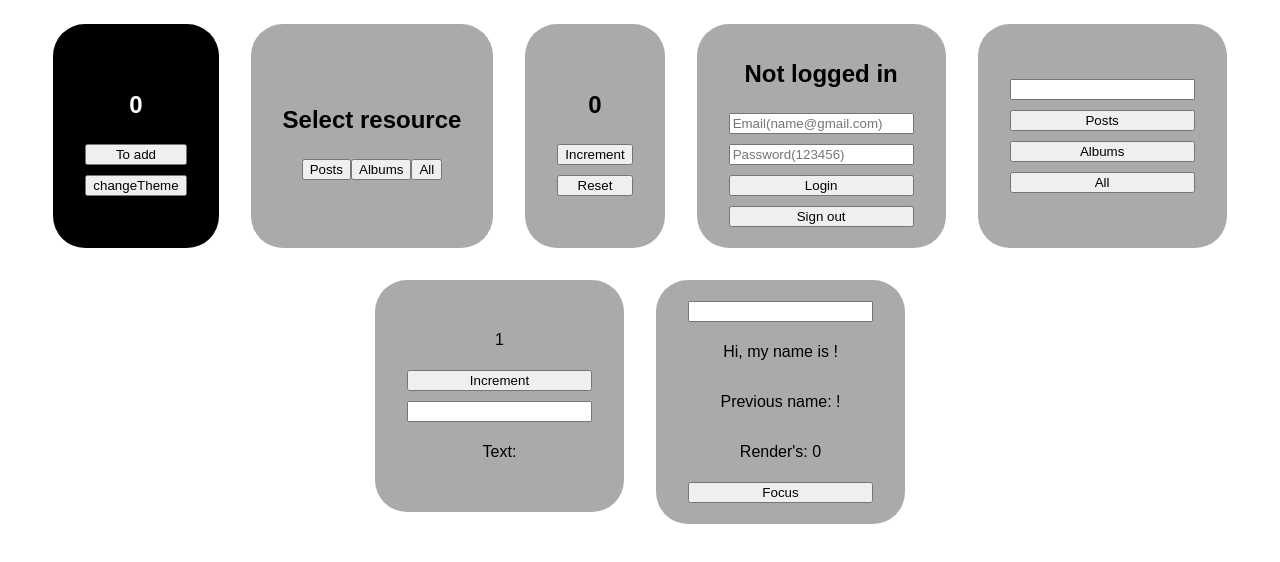
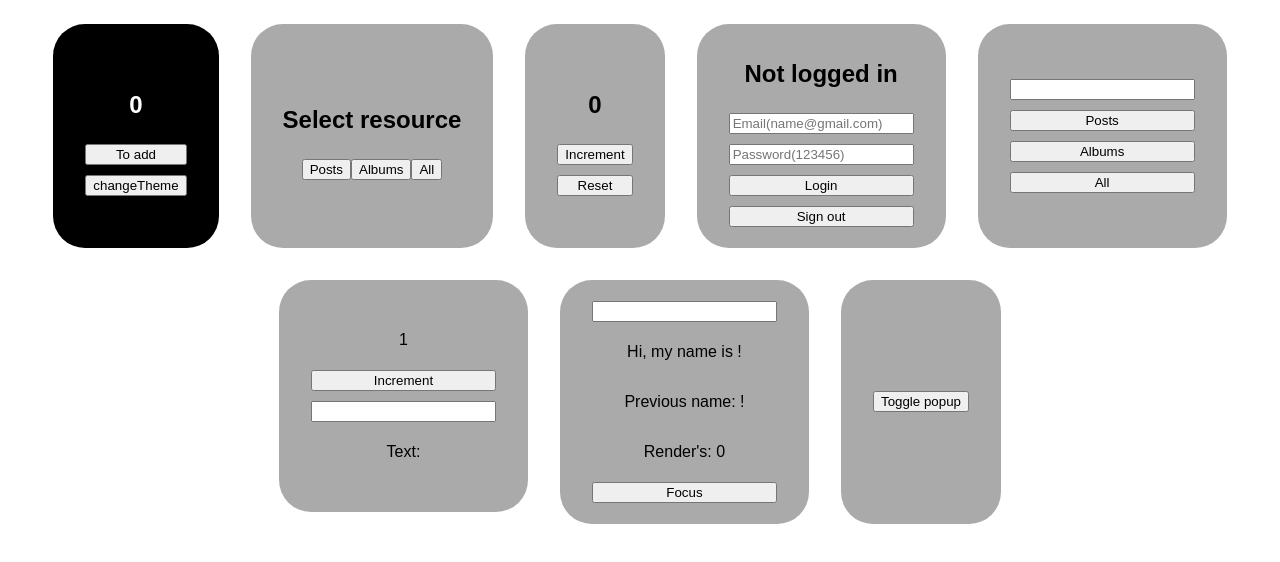
Before and after one commit to EmersonSousa15/Hooks-react, a React (Create React App) app: page / in a window 1280 px wide. Shown: the top 562 px of the page. Built offline with nearby package versions, Linux system fonts and the light colour scheme.

Commit message:
UseLayoutEffect

```diff
--- a/src/App.js
+++ b/src/App.js
@@ -5,6 +5,7 @@ import UseContext from './components/UseContext';
 import UseCallback from './components/useCallback';
 import UseMemo from './components/UseMemo';
 import UseRef from './components/UseRef';
+import UseLayoutEffect from './UseLayoutEffect';
 
 function App() {
   return (
@@ -15,6 +16,7 @@ function App() {
       <UseCallback/>
       <UseMemo/>
       <UseRef/>
+      <UseLayoutEffect/>
     </section>
   );
 }
--- /dev/null
+++ b/src/UseLayoutEffect/index.js
@@ -0,0 +1,32 @@
+import { useEffect, useRef, useState, useLayoutEffect} from 'react'
+
+const UseLayoutEffect = () => {
+    const [show, setShow] = useState(false);
+
+    const popup = useRef();
+    const button = useRef();
+
+    useLayoutEffect( () => {
+        if(!popup.current || !button.current) return;
+
+        const { bottom } = button.current.getBoundingClientRect();
+
+        popup.current.style.marginTop = `${bottom - 230}px`;
+    }, [show])
+
+
+
+    return (
+        <div className='components--divs'>
+            <button ref={button} onClick={() => setShow((prev) => !prev)}>Toggle popup</button>
+
+            { show && (
+                <p style={{marginTop: '5px'}} ref={popup}>
+                    Hello from modal!
+                </p>
+            )}
+        </div>
+    )
+}
+
+export default UseLayoutEffect;
```
